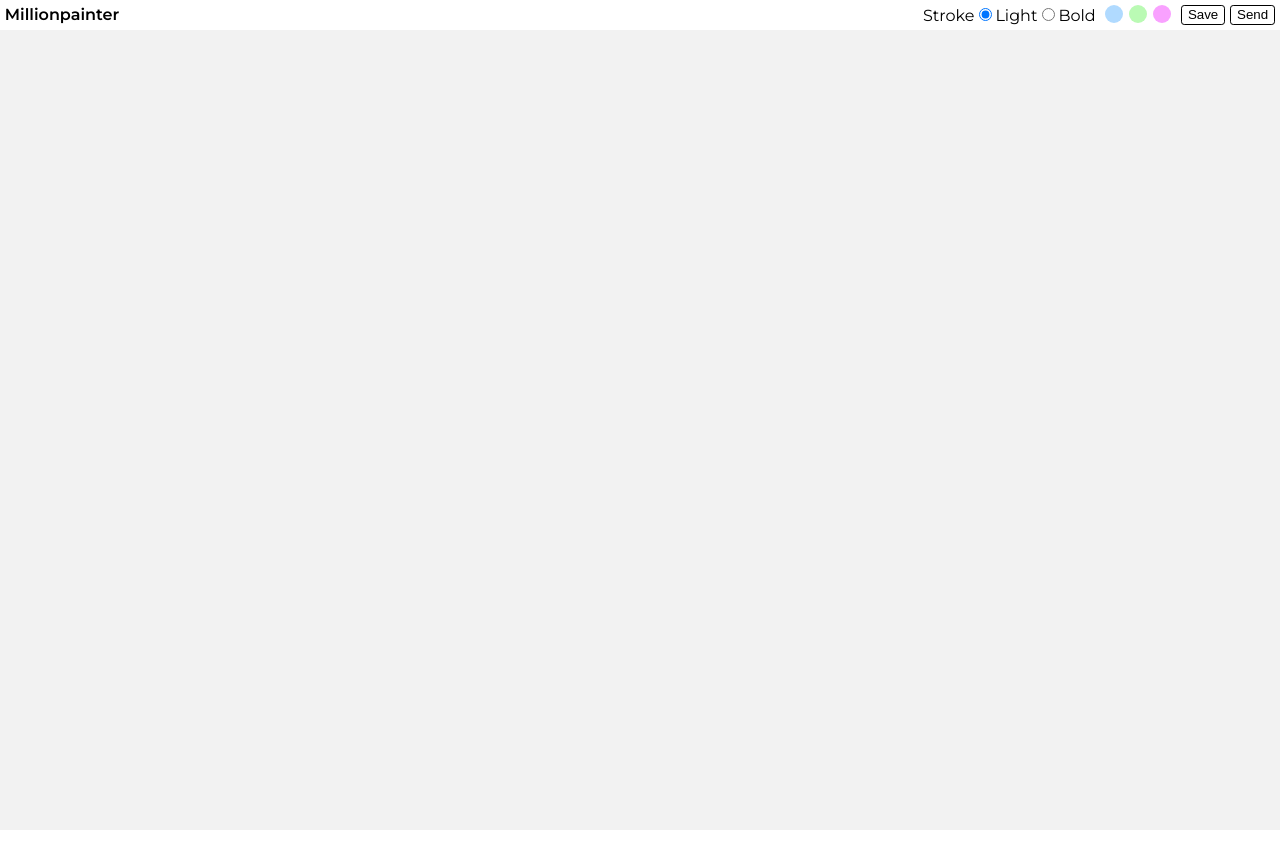
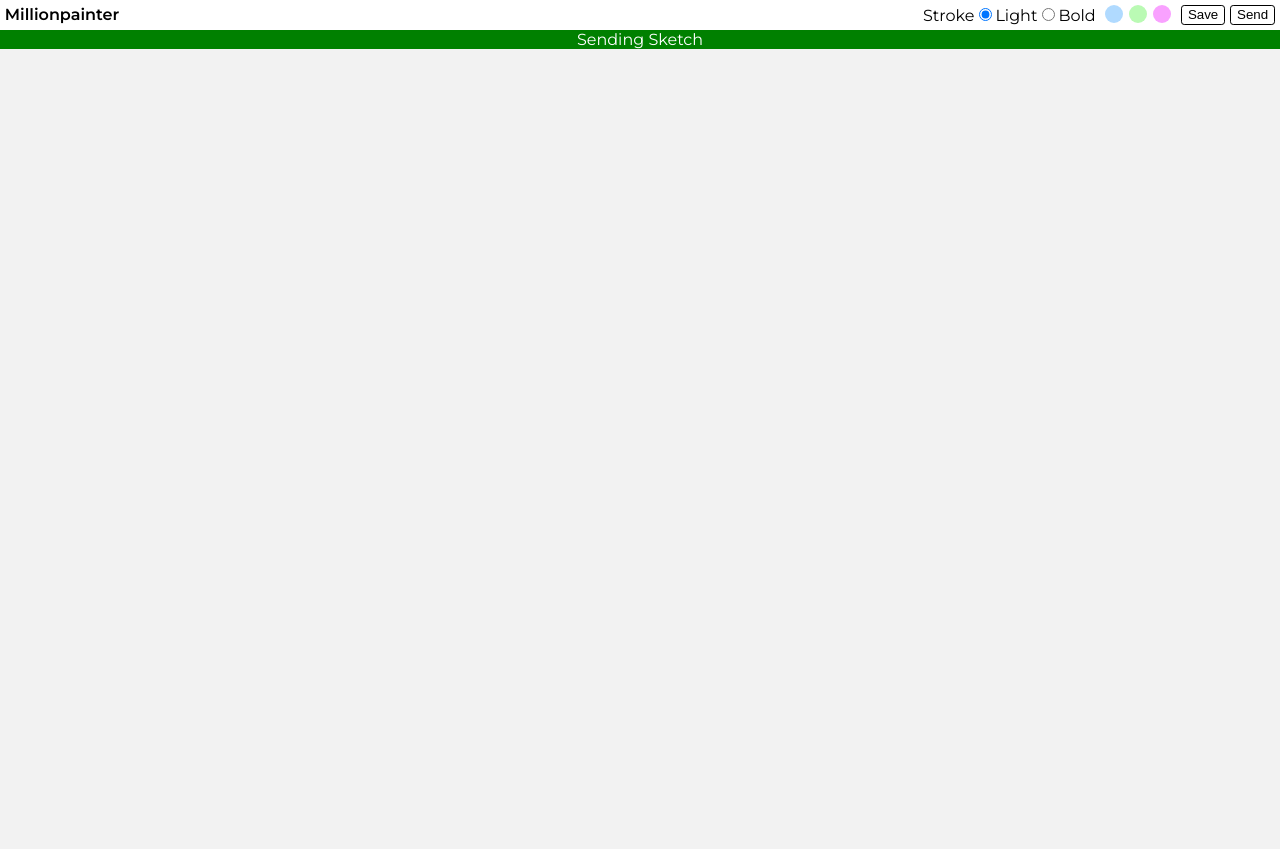
Before and after one commit to Phil-star1984/sketch_app, a React (Vite) app: page / in a window 1280 px wide. Both pictures are taken after a click on the button "Send". Built offline with nearby package versions, Linux system fonts and the light colour scheme; no server answers.

Commit message:
add: spinner for server response

```diff
--- a/src/components/Home.jsx
+++ b/src/components/Home.jsx
@@ -10,6 +10,7 @@ function Home() {
   const [isDrawing, setIsDrawing] = useState(false);
   const [lineBrushWidth, setLineBrushWidth] = useState(5);
   const [canvasBackgroundColor, setCanvasBackgroundColor] = useState("#f2f2f2");
+  const [sendingSketch, setSendingSketch] = useState(false);
 
   // Festgelegte Farben für den CirclePicker
   const customColors = ["#b0daff", "#bafab4", "#f9a1ff"];
@@ -94,6 +95,7 @@ function Home() {
 
   const sendCanvasToServer = async (event) => {
     event.preventDefault();
+    setSendingSketch(true);
     const serverURL = import.meta.env.VITE_SERVER_BASE + "/api/sketches";
 
     // Verwende html2canvas, um das Bild zu erfassen
@@ -112,6 +114,7 @@ function Home() {
               },
             });
             console.log("Bild erfolgreich gesendet:", response.data);
+            setSendingSketch(false);
           } catch (error) {
             console.error("Fehler beim Senden des Bildes:", error);
           }
@@ -167,6 +170,11 @@ function Home() {
           </button>
         </div>
       </div>
+      {sendingSketch && (
+        <div className="sending_sketch_container">
+          <p>Sending Sketch</p>
+        </div>
+      )}
       <canvas
         ref={canvasRef}
         style={{
--- a/src/index.css
+++ b/src/index.css
@@ -78,6 +78,17 @@ button {
   /* border: 3px solid blue; */
 }
 
+.sending_sketch_container {
+  background-color: green;
+}
+
+.sending_sketch_container p {
+  padding: 0;
+  margin: 0;
+  text-align: center;
+  color: white;
+}
+
 .sketches_card :hover {
   border: 2px solid black;
   box-sizing: border-box;
```
